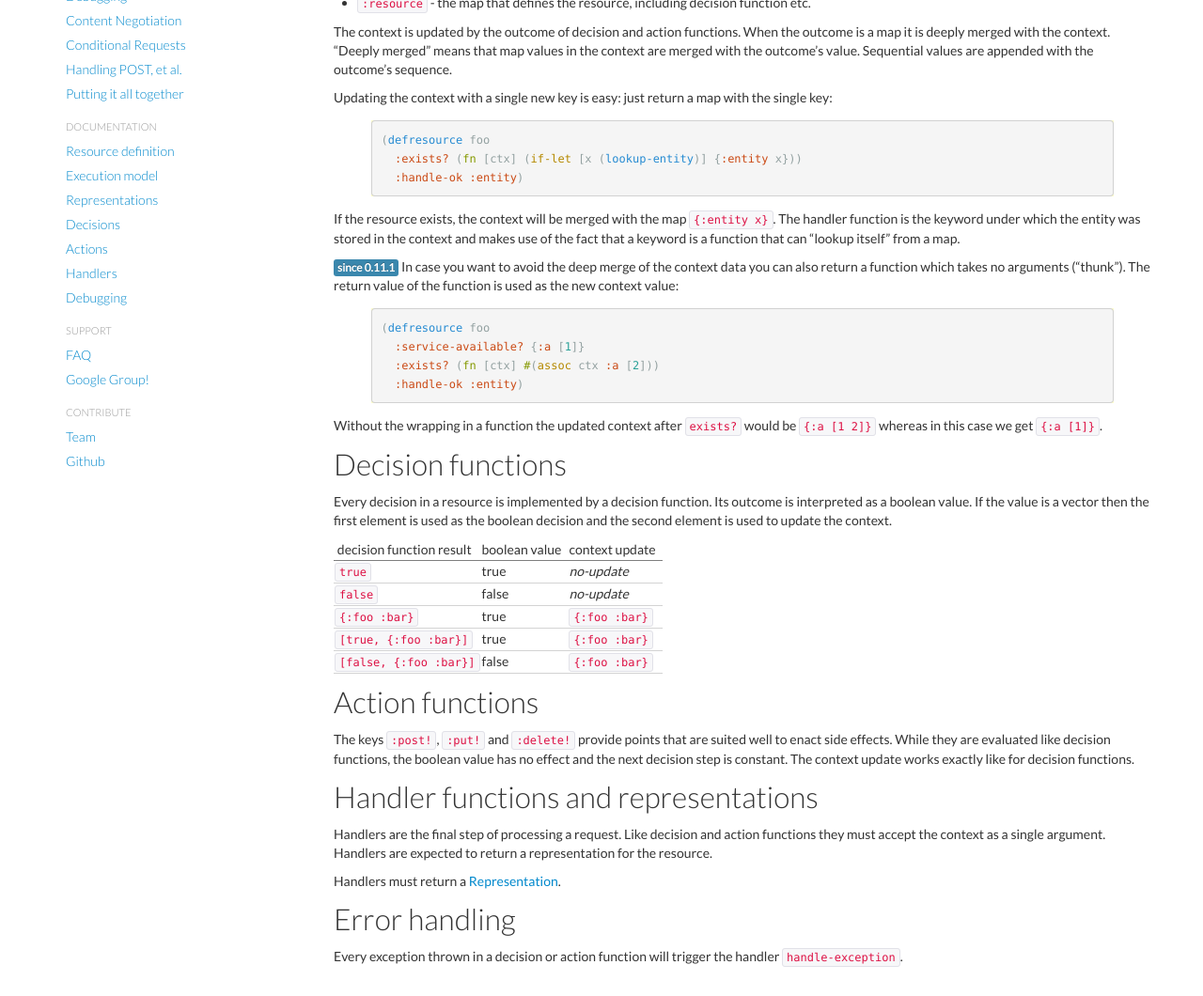
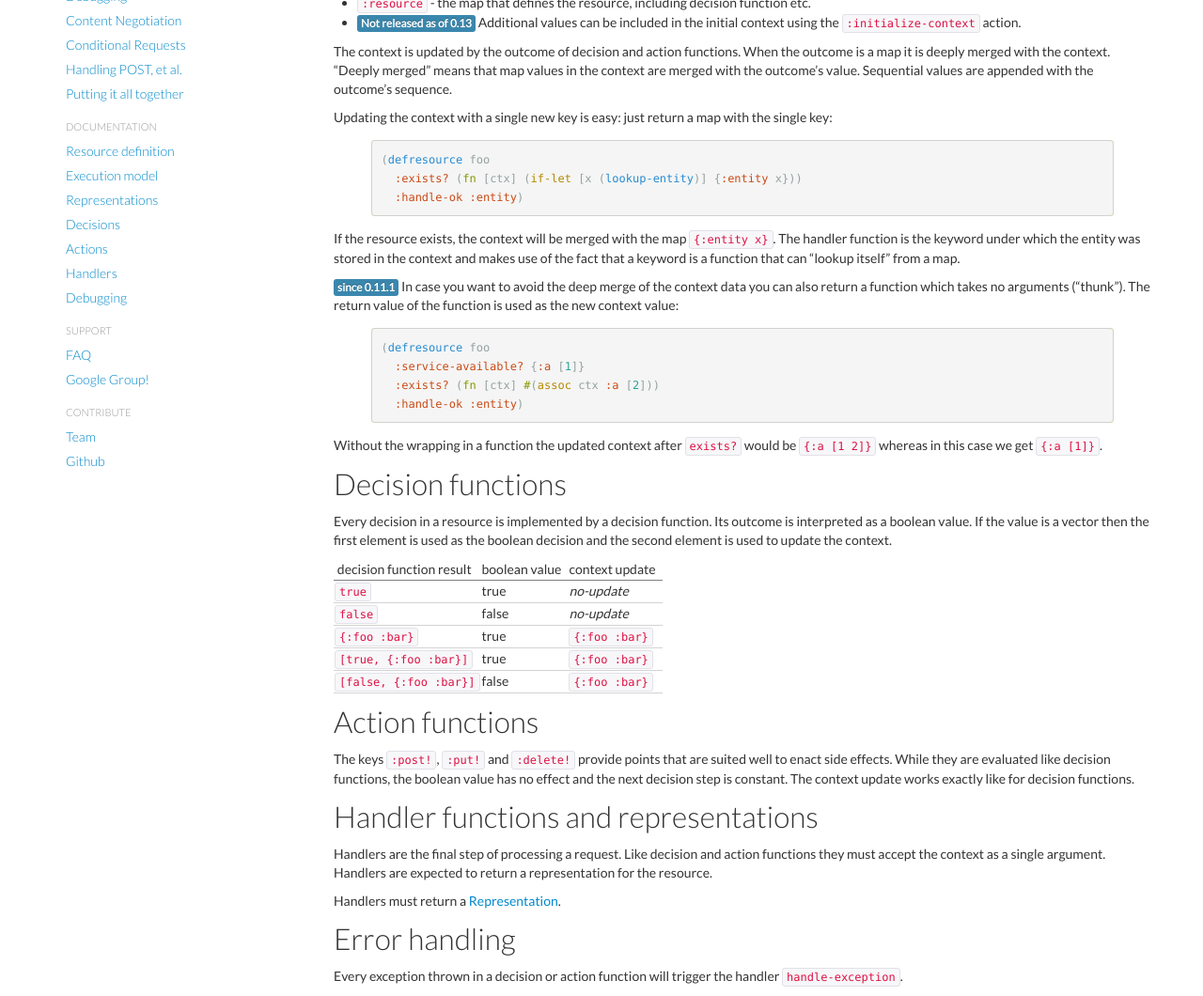
Before and after one commit to clojure-liberator/liberator, a Jekyll site: the page built from doc/execution-model.md, in a window 1280 px wide and 1380 px high. Shown: the part 320-1380 px from the top of the window at 94% size. Built offline with Jekyll 4.4.1, drawn with Linux system fonts in a browser that asks for light colours; nearby versions of some CDN libraries.

Commit message:
Update decision-graph, execution model docs and action docs to include 'initialize-context' step

`````diff
--- a/doc/execution-model.md
+++ b/doc/execution-model.md
@@ -21,6 +21,9 @@ The context initially contains the following keys
 *  ````:request```` - the original ring request
 *  ````:resource```` - the map that defines the resource, including decision
    function etc.
+* <span class="label label-info">Not released as of 0.13</span>
+  Additional values can be included in the initial context using the
+  ````:initialize-context```` action.
 
 The context is updated by the outcome of decision and action functions.
 When the outcome is a map it is deeply merged with the context. "Deeply merged"
`````
Also changed, not shown: doc/actions.md (+13 -0 lines), assets/img/decision-graph.svg.
